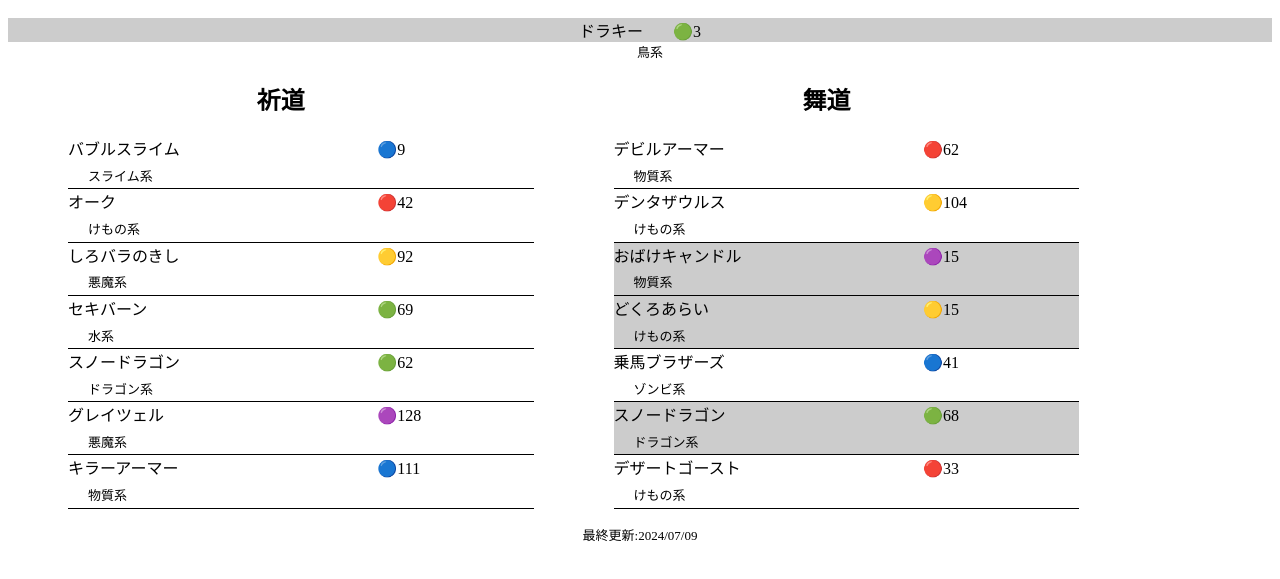
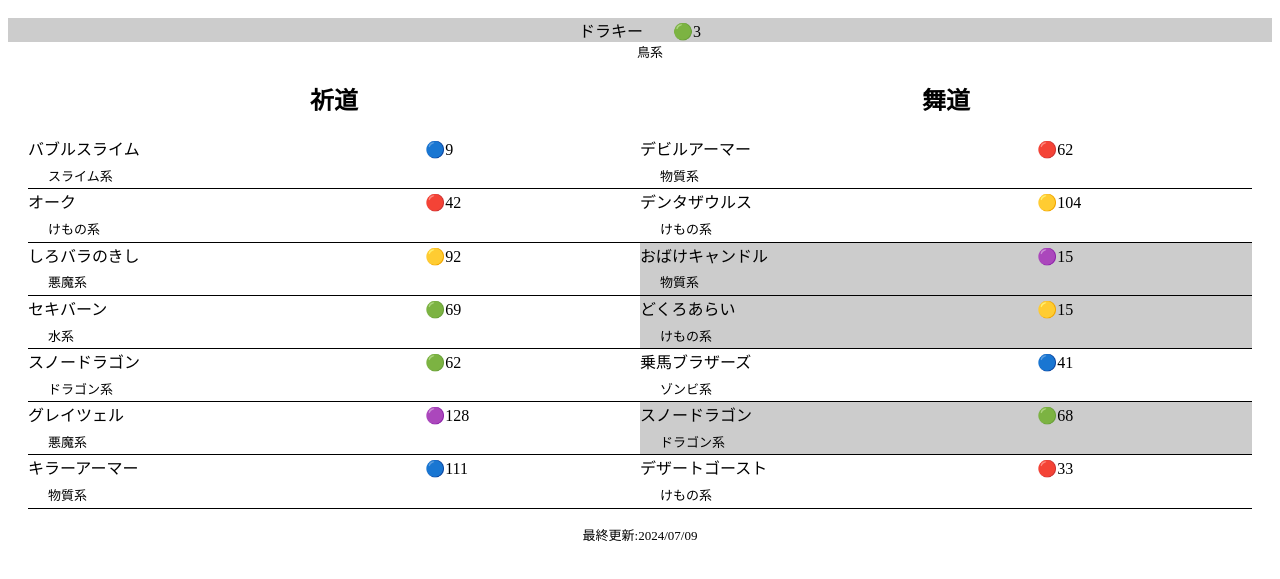
Before and after one commit to yakkoworks/myAdventureLog, a plain HTML site: page こころ道/03-大神官.html in a window 1280 px wide. Shown: the part 99-678 px from the top of the page. Drawn offline with Linux system fonts and the light colour scheme.

Commit message:
css調整

```diff
--- a/こころ道/こころ道.css
+++ b/こころ道/こころ道.css
@@ -9,8 +9,8 @@
   margin-left: 30px;
 }
 .child{
-    padding: 0 20px;
-    width: 40%;
+    /* padding: 0 20px; */
+    width: 50%;
     float: left;
 }
 .tac{
@@ -30,11 +30,15 @@
   font-size: small;
   margin-left: 20px;
 }
+.children{
+  padding: 0 20px;
+}
 #content{
   background-color: #fff;
   padding-top: 20px;
 }
 ol{
+  padding-inline-start: 0;
   list-style-type: none;
   line-height: 1.8;
 }
```
